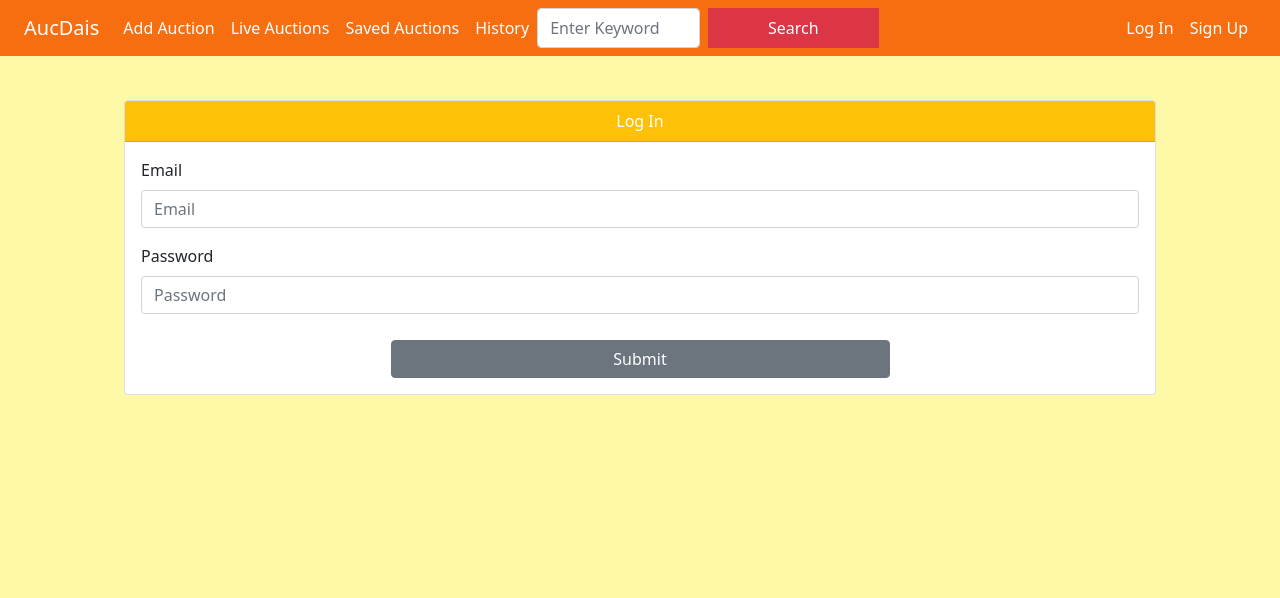
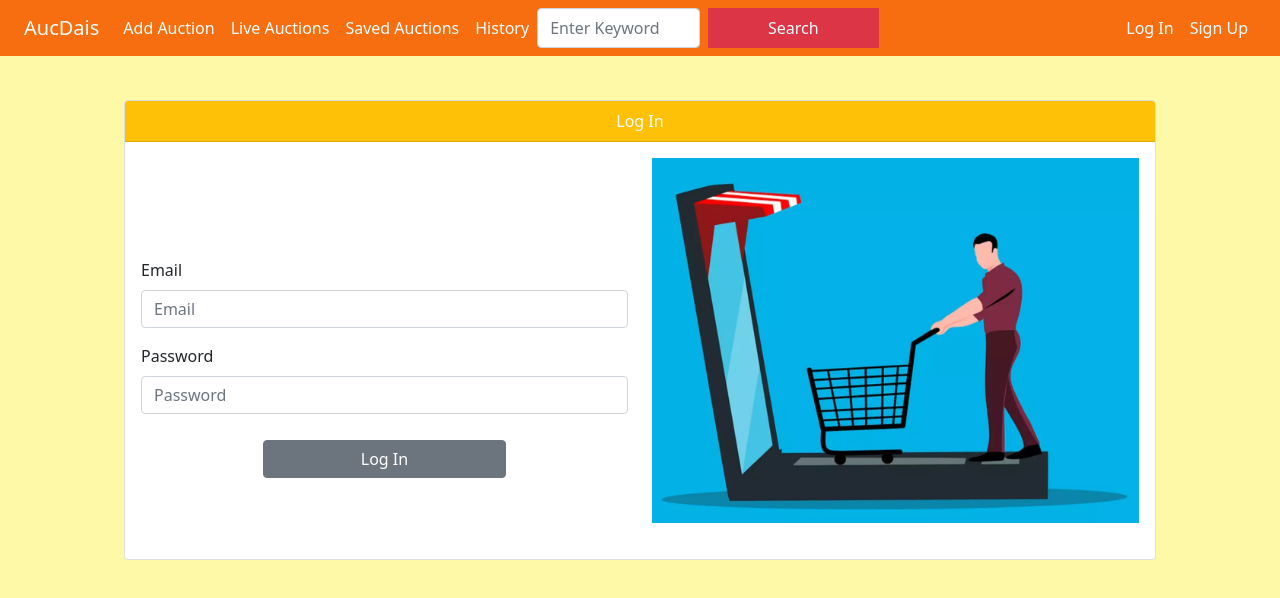
Before and after one commit to ArifShariar/auc-dais-frontend, a React (Create React App) app: page /login in a window 1280 px wide. Shown: the top 598 px of the page. Built offline with nearby package versions, Linux system fonts and the light colour scheme.

Commit message:
some image added

```diff
--- a/src/components/Card.css
+++ b/src/components/Card.css
@@ -5,6 +5,7 @@
     padding-right: 100px;
     padding-bottom: 20px;
     flex-direction: column;
+    align-self: left;
 }
 .card-body-container{
     justify-content: flex-end;
@@ -23,11 +24,21 @@
     width:"200" ;
     height:"250";
 }
+.image-container{
+    display: flex;
+    flex-direction: row;
+    width:"200" ;
+    height:"250";
+    overflow: hidden;
+}
 .card-header{
     background-color: #FF9F45;
 }
 .row{
     padding-bottom: 20px;
+}
+.col-element{
+    padding-top: 100px;
 }
 .Row{
     padding-top: 10px;
--- a/src/components/LogIn.js
+++ b/src/components/LogIn.js
@@ -73,6 +73,8 @@ function LogInPage() {
                     <Card className=" bg-warning.bg-gradient">
                         <Card.Header className={"bg-warning text-white text-center"}> Log In</Card.Header>
                             <Card.Body>
+                                <div className="row">
+                                    <div className="col col-element">
                                         <Form id="signupform" onSubmit={submitForm}>
                                             <Form.Group className="mb-3" controlId="inputEmail">
                                                 <Form.Label>Email</Form.Label>
@@ -85,9 +87,19 @@ function LogInPage() {
                                             </Form.Group>
 
                                             <div className="form-group d-grid gap-2 col-6 mx-auto text-container">
-                                        <button type="submit" className="btn btn-secondary">Submit</button>
+                                                <button type="submit" className="btn btn-secondary">Log In</button>
                                             </div>
                                         </Form>
+                                    </div>
+                                    <div className="image-container col">
+                                        <img
+                                            src={require("../images/login-auction.jpg")}
+                                            alt="online-auctions photo"
+                                            height={'100%'}
+                                            width={'100%'}
+                                        />
+                                    </div>
+                                </div>
 
                             </Card.Body>
                         </Card>
--- a/src/components/SignUp.js
+++ b/src/components/SignUp.js
@@ -85,10 +85,12 @@ class SignUp extends React.Component{
             <div className="card-container">
                 <div className='container-fluid' >
                     <div className="row">
-                        <div className=" col-sm-12">
+                        <div className="col">
                         <Card className=" bg-warning.bg-gradient">
                             <Card.Header className={"bg-warning text-white text-center"}> Sign Up</Card.Header>
                              <Card.Body>
+                                    <div className="row">
+                                        <div className="col">
                                             <Form id="signupform" onSubmit={this.submitUser}>
                                                 <Form.Group className="mb-3" controlId="inputFirstName">
                                                     <Form.Label>First Name</Form.Label>
@@ -134,7 +136,16 @@ class SignUp extends React.Component{
                                                     <button type="submit" className="btn btn-secondary">Submit</button>
                                                 </div>
                                             </Form>
-
+                                        </div>
+                                        <div className="image-container col">
+                                            <img
+                                                src={require("../images/online-auctions.jpg")}
+                                                alt="online-auctions photo"
+                                                height={'100%'}
+                                                width={'100%'}
+                                            />
+                                        </div>
+                                    </div>
                                 </Card.Body>
                             </Card>
                         </div>
```
Also changed, not shown: src/components/RatingReviewAdd.js (+59 -0 lines), src/images/login-auction.jpg (added), src/images/online-auctions.jpg (added). Lines whose indentation alone changed are shown as unchanged.
